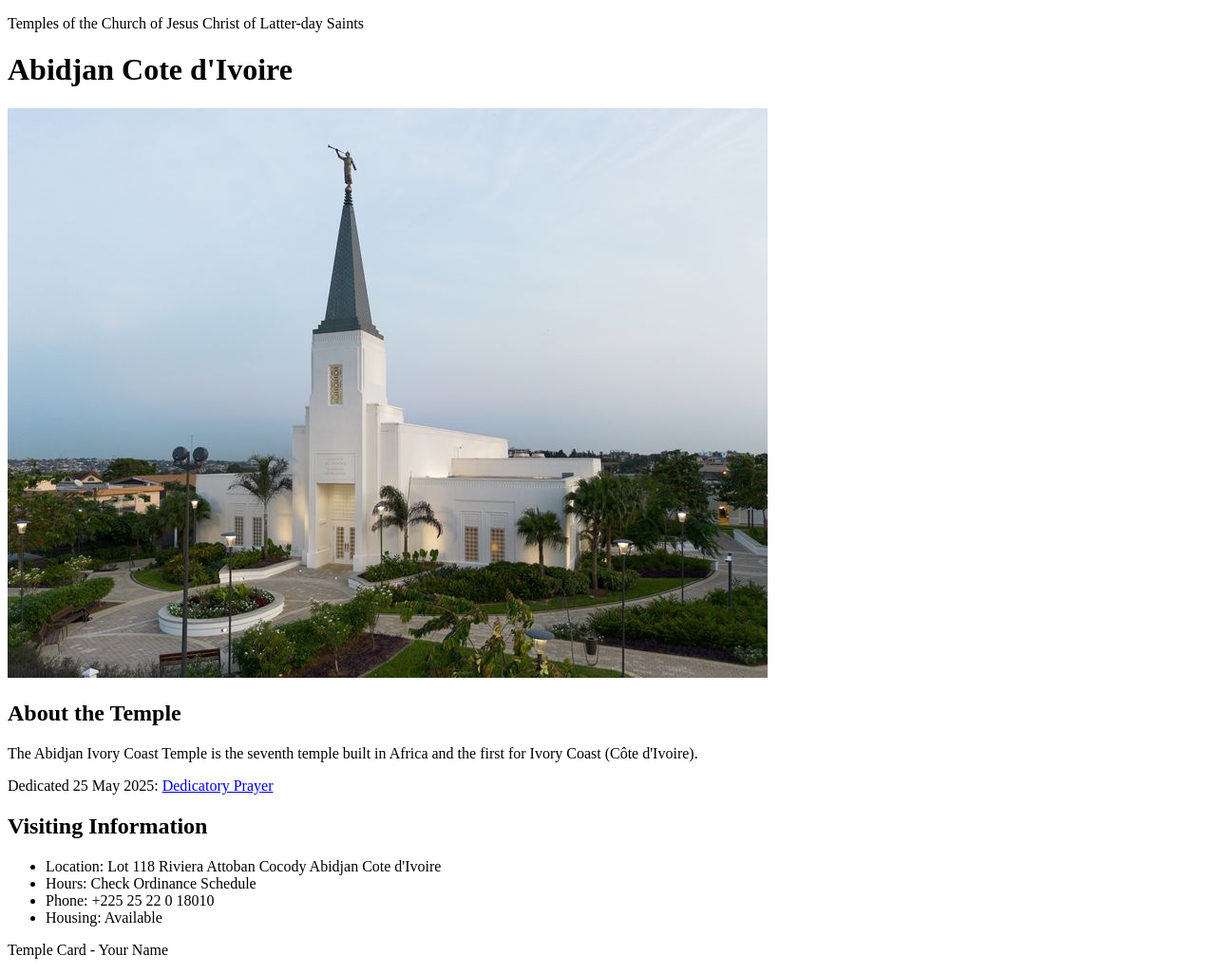
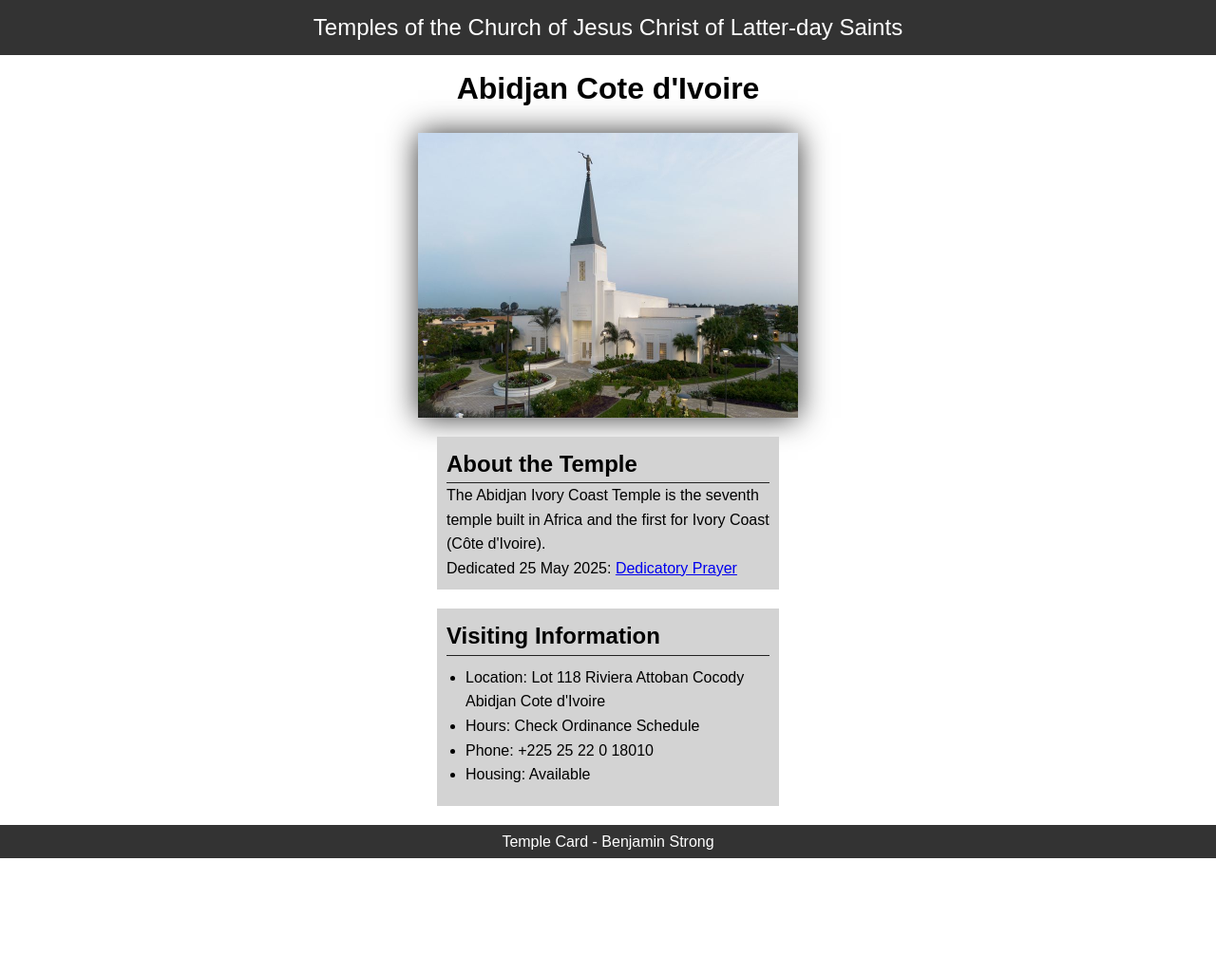
Before and after one commit to BenjaminS-BYU/wdd130, a plain HTML site: page week02/temple.html in a window 1280 px wide. Shown: the whole page at 95% size. After the commit the page ends 904 px from the top, so only its background shows below. Drawn offline with Linux system fonts and the light colour scheme.

Commit message:
code along week 2

```diff
--- /dev/null
+++ b/week02/styles/temple.css
@@ -0,0 +1,61 @@
+*{
+    margin: 0;
+    padding: 0;
+}
+
+
+body {
+    font-family: Arial, sans-serif;
+    line-height: 1.6;
+}
+
+header {
+    background-color: #333;
+    color: white;
+    padding: 10px 0;
+    text-align: center;
+    font-size:  1.5em;
+}
+
+main {
+    width: 400px;
+    margin: 0 auto;
+
+}
+
+img {
+    box-shadow: #333 0px 0px 30px;
+    display: block;
+    margin: 20px auto;
+    max-width: 100%;
+    height: auto;
+
+}
+
+h1 {
+    margin: 10px;
+    text-align: center;
+}
+
+h2 {
+    border-bottom: 1px solid #222;
+}
+
+section {
+    margin: 20px;
+    border: 1px solid rgb(0,0,0 / 10%);
+    padding: 10px;
+    background-color:lightgray;
+}
+
+ul {
+    margin: 10px 20px;
+}
+
+footer {
+    background-color: #333;
+    color: white;
+    padding: 5px 0;
+    text-align: center;
+    font-size:  1em;
+}
--- a/week02/temple.html
+++ b/week02/temple.html
@@ -5,6 +5,7 @@
     <meta charset="UTF-8">
     <meta name="viewport" content="width=device-width, initial-scale=1.0">
     <title>Temple Card - Abidjan Cote d'Ivoire</title>
+    <link rel="stylesheet" href="styles/temple.css">
 </head>
 
 <body>
@@ -35,7 +36,7 @@
         </section>
     </main>
     <footer>
-        <p>Temple Card - Your Name</p>
+        <p>Temple Card - Benjamin Strong</p>
     </footer>
 </body>
 
```
